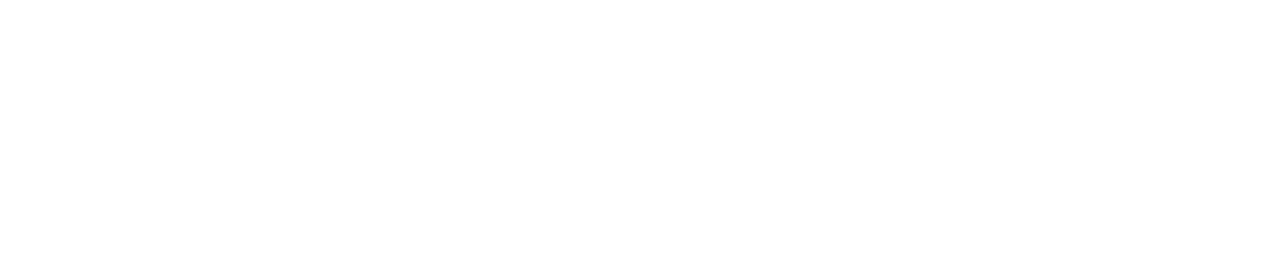
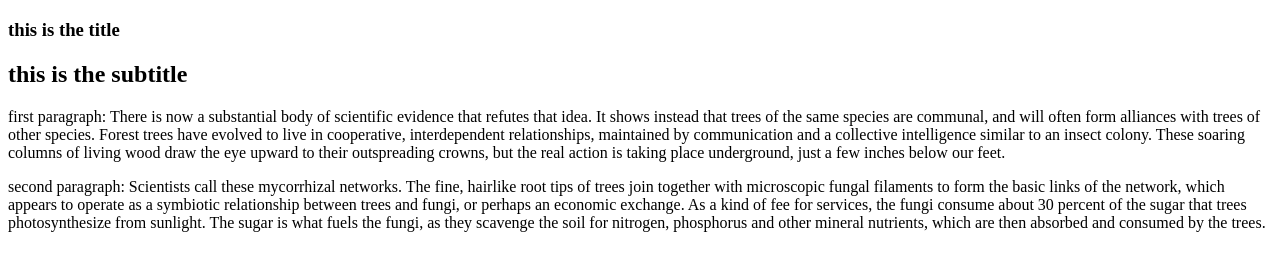
Before and after one commit to windiewhale/plant-the-tree, a plain HTML site: page frontend/index.html in a window 1280 px wide. Drawn offline with Linux system fonts and the light colour scheme.

Commit message:
draft base

```diff
--- a/frontend/index.html
+++ b/frontend/index.html
@@ -4,9 +4,21 @@
 	<meta charset="UTF-8">
 	<meta http-equiv="X-UA-Compatible" content="IE=edge">
 	<meta name="viewport" content="width=device-width, initial-scale=1.0">
-	<title>This is FRONTEND</title>
+	<title>really wish to plant that tree</title>
 </head>
 <body>
-	<div id="root"></div>
+	<div id="root">
+		<section>
+			<article>
+				<header>
+					<h1>this is the title</h1>
+					<h2>this is the subtitle</h2>
+				</header>
+				<p>first paragraph: There is now a substantial body of scientific evidence that refutes that idea. It shows instead that trees of the same species are communal, and will often form alliances with trees of other species. Forest trees have evolved to live in cooperative, interdependent relationships, maintained by communication and a collective intelligence similar to an insect colony. These soaring columns of living wood draw the eye upward to their outspreading crowns, but the real action is taking place underground, just a few inches below our feet.</p>
+				<p>second paragraph: Scientists call these mycorrhizal networks. The fine, hairlike root tips of trees join together with microscopic fungal filaments to form the basic links of the network, which appears to operate as a symbiotic relationship between trees and fungi, or perhaps an economic exchange. As a kind of fee for services, the fungi consume about 30 percent of the sugar that trees photosynthesize from sunlight. The sugar is what fuels the fungi, as they scavenge the soil for nitrogen, phosphorus and other mineral nutrients, which are then absorbed and consumed by the trees.</p>
+			</article>
+		</section>
+		<aside></aside>
+	</div>
 </body>
 </html>
```
